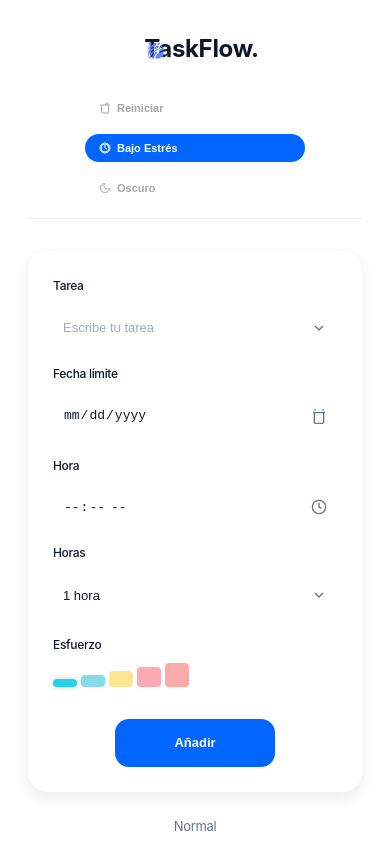
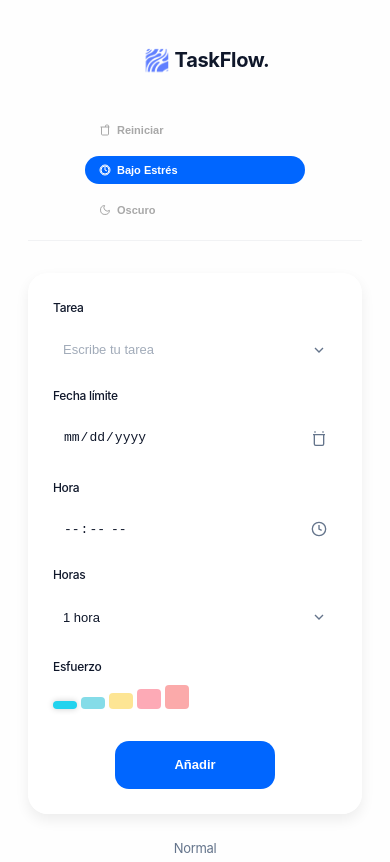
Before and after one commit to AaronVillasana/TaskFlow, a plain HTML site: page index.html in a window 390 px wide. Shown: the top 862 px of the page. Drawn offline with Linux system fonts and the light colour scheme.

Commit message:
Index V8

```diff
--- a/index.html
+++ b/index.html
@@ -868,6 +868,27 @@ input[type="time"] {
       .effort-bar.level-3 { height: 16px; }
       .effort-bar.level-4 { height: 20px; }
       .effort-bar.level-5 { height: 24px; }
+
+      .logo-container {
+    display: flex;
+    align-items: center;
+    gap: 4px;
+
+
+  }
+
+  .logo-image {
+    width: 70px;
+    height: 70px;
+    margin: 0;
+    margin-right: -20px;
+    margin-bottom: -6px;
+  }
+
+  h1 {
+    font-size: 20px; /* valor fijo para evitar crecimiento inesperado */
+  }
+
     }
   </style>
 </head>
```
